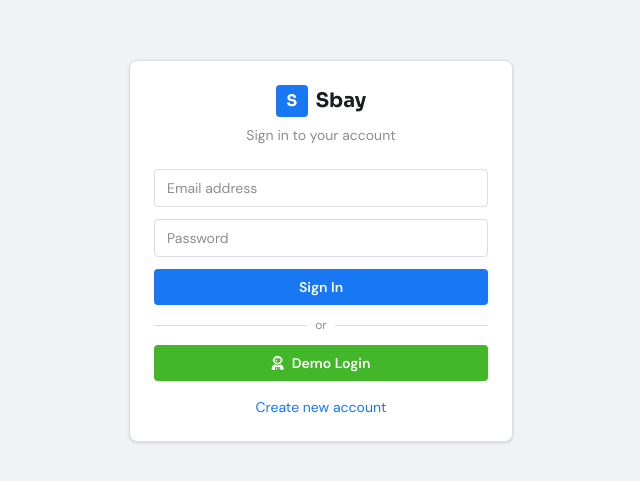
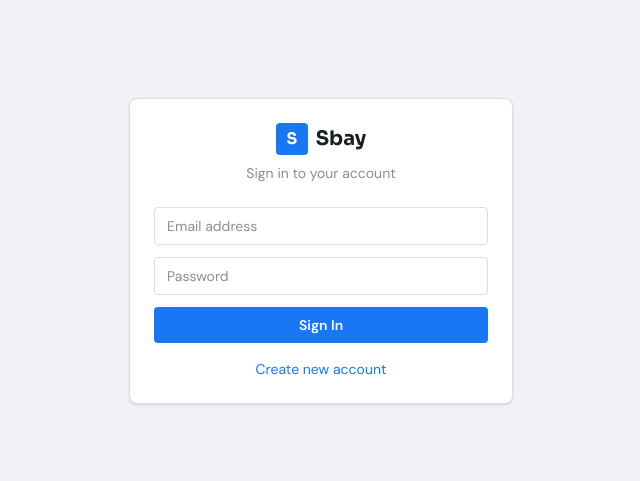
Before and after one commit to mengHiengpak/full-stack-sday-web-application, a Next.js app in the folder sbay-front-end/: page /login in a window 1280 px wide. Shown: the part 149-630 px from the top of the page, without its empty margins (319-959 px from the left). Built offline with nearby package versions, Linux system fonts and the light colour scheme.

Commit message:
Remove demo login, demo user from AuthContext, clean up music preview

```diff
--- a/sbay-front-end/app/context/AuthContext.jsx
+++ b/sbay-front-end/app/context/AuthContext.jsx
@@ -13,12 +13,6 @@ export function AuthProvider({ children }) {
   const loadUser = useCallback(async () => {
     const token = localStorage.getItem('sbay_token');
     if (!token) {
-      setLoading(false);
-      return;
-    }
-    const demoUser = localStorage.getItem('sbay_demo_user');
-    if (demoUser) {
-      setUser(JSON.parse(demoUser));
       setLoading(false);
       return;
     }
@@ -53,7 +47,6 @@ export function AuthProvider({ children }) {
   const logout = () => {
     disconnectSocket();
     localStorage.removeItem('sbay_token');
-    localStorage.removeItem('sbay_demo_user');
     setUser(null);
   };
 
--- a/sbay-front-end/app/login/page.jsx
+++ b/sbay-front-end/app/login/page.jsx
@@ -10,7 +10,7 @@ export default function LoginPage() {
   const [password, setPassword] = useState('');
   const [error, setError] = useState('');
   const [loading, setLoading] = useState(false);
-  const { login, user, updateUser } = useAuth();
+  const { login, user } = useAuth();
   const router = useRouter();
 
   useEffect(() => {
@@ -25,11 +25,7 @@ export default function LoginPage() {
     try {
       await login(email, password);
     } catch (err) {
-      if (err.code === 'ERR_NETWORK') {
-        setError('Cannot reach server. Use Demo Login below.');
-      } else {
-        setError(err.response?.data?.message || 'Invalid email or password');
-      }
+      setError(err.response?.data?.message || 'Invalid email or password');
     } finally {
       setLoading(false);
     }
@@ -91,19 +87,6 @@ export default function LoginPage() {
           </button>
         </form>
 
-        <div className="mt-3">
-          <div className="relative mb-3">
-            <div className="absolute inset-0 flex items-center"><div className="w-full border-t border-[var(--border)]" /></div>
-            <div className="relative flex justify-center text-xs"><span className="bg-[var(--card)] px-2 text-[var(--text3)]">or</span></div>
-          </div>
-          <button
-            onClick={handleDemoLogin}
-            className="w-full bg-[var(--accent3)] hover:bg-[#36a420] text-white font-bold text-sm rounded px-3 py-2 flex items-center justify-center gap-2"
-          >
-            <i className="fa-solid fa-user-astronaut" /> Demo Login
-          </button>
-        </div>
-
         <p className="text-center text-sm text-[var(--text3)] mt-4">
           <Link href="/register" className="text-[var(--accent)] hover:underline">Create new account</Link>
         </p>
```
